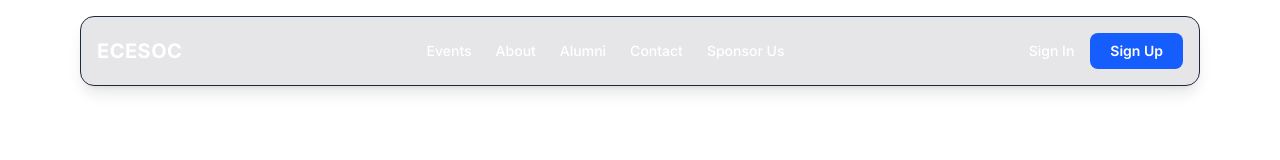
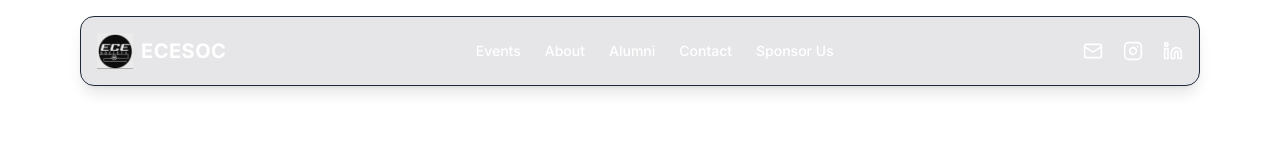
Before and after one commit to ecesoc/website, a Next.js app: page / in a window 1280 px wide. Shown: the top 160 px of the page. Built offline with nearby package versions, Linux system fonts and the light colour scheme.

Commit message:
update navbar

```diff
--- a/src/components/Navbar.tsx
+++ b/src/components/Navbar.tsx
@@ -1,4 +1,6 @@
 import Link from 'next/link';
+import Image from 'next/image';
+import { Instagram, Linkedin, Mail } from "lucide-react";
 
 export default function Navbar() {
   const navLinks = [
@@ -15,7 +17,14 @@ export default function Navbar() {
 
         {/* --- LEFT SECTION: ECESOC Text Only --- */}
         <div className="flex items-center">
-          <Link href="/" className="text-xl font-bold tracking-wide uppercase">
+          <Link href="/" className="flex items-center gap-2 text-xl font-bold tracking-wide uppercase">
+            <Image
+              src="/data/images/logo.jpg"
+              alt="ECESOC Logo"
+              width={40}
+              height={40}
+              className="h-9 w-auto"
+            />
             ECESOC
           </Link>
         </div>
@@ -26,7 +35,6 @@ export default function Navbar() {
             <Link
               key={link.name}
               href={link.href}
-              // UPDATED: Changed hover:text-blue-300 to hover:text-gray-300
               className="text-white hover:text-gray-300 transition-colors duration-200 text-sm font-medium"
             >
               {link.name}
@@ -34,23 +42,34 @@ export default function Navbar() {
           ))}
         </div>
 
-        {/* --- RIGHT SECTION: Auth Buttons --- */}
-        <div className="flex items-center gap-4">
-          <Link
-            href="/sign-in"
-            // UPDATED: Changed hover:text-blue-300 to hover:text-gray-300
-            className="text-white hover:text-gray-300 transition-colors text-sm font-medium"
+        {/* RIGHT SECTION: Social Icons */}
+        <div className="flex items-center gap-5">
+
+          <a
+            href="mailto:yourmail@gmail.com"
+            className="hover:text-gray-300 transition-colors"
           >
-            Sign In
-          </Link>
-          <Link
-            href="/sign-up"
-            className="bg-blue-600 hover:bg-blue-700 transition-colors text-white text-sm font-semibold py-2 px-5 rounded-md"
+            <Mail size={20} />
+          </a>
+
+          <a
+            href="https://instagram.com/yourpage"
+            target="_blank"
+            rel="noopener noreferrer"
+            className="hover:text-pink-400 transition-colors"
           >
-            Sign Up
-          </Link>
+            <Instagram size={20} />
+          </a>
+
+          <a
+            href="https://linkedin.com/company/yourpage"
+            target="_blank"
+            rel="noopener noreferrer"
+            className="hover:text-blue-400 transition-colors"
+          >
+            <Linkedin size={20} />
+          </a>
         </div>
-
       </div>
     </nav>
   );
```
Also changed, not shown: public/data/images/logo.jpg (added).
